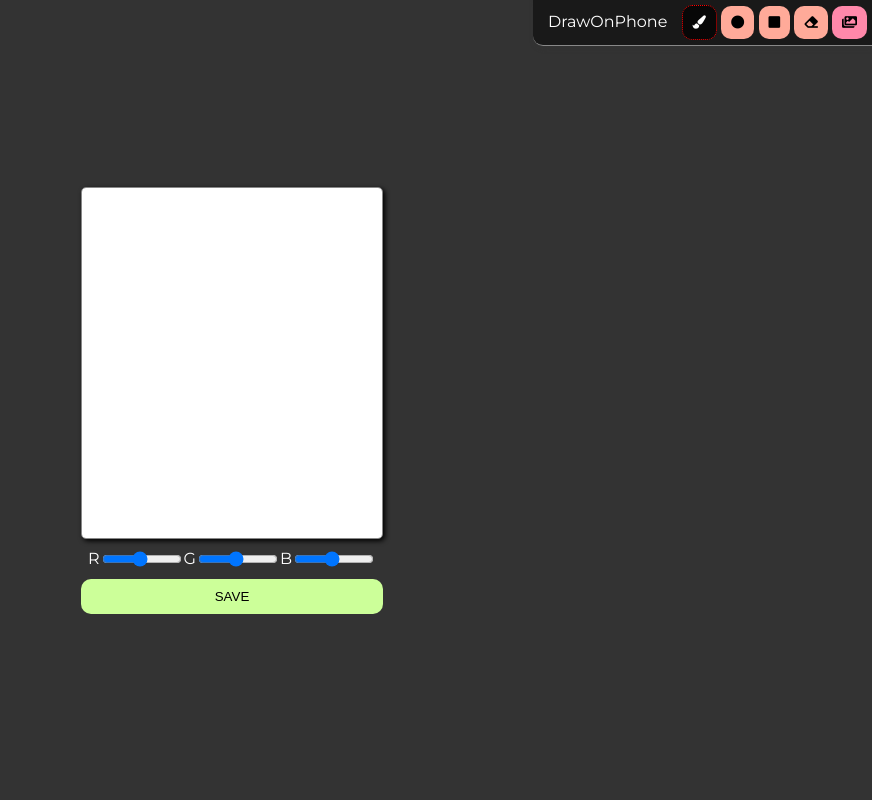
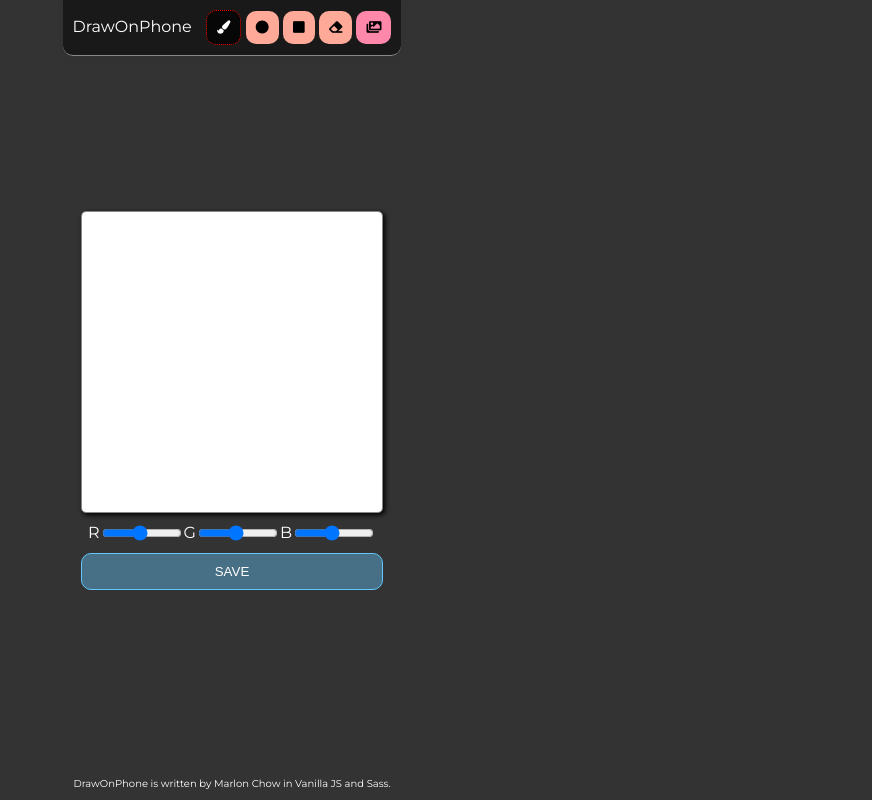
Before and after one commit to hkturtco/drawOnPhone, a plain HTML site: page index.html in a window 1280 px wide. Shown: the whole page, without its empty margins (408-1280 px from the left). Drawn offline with Linux system fonts and the light colour scheme.

Commit message:
Add author footer and interface adjustment

```diff
--- a/index.html
+++ b/index.html
@@ -32,7 +32,7 @@
 				</div>
 			</div>
 			<div id="drawingPad">
-				<canvas id="drawingPadCanvas" width="300px" height="350px"></canvas>
+				<canvas id="drawingPadCanvas" width="300px" height="300px"></canvas>
 				<div id="rgbInput">
 					<label for="rColor">R</label>
 					<input id="rColor" type="range" min="10" max="200" value="100" step="10">
@@ -46,6 +46,11 @@
 			<div id="prompt">
 				<p id="promptMessage"><p>
 			</div>
+
+			<div id="footer">
+				DrawOnPhone is written by Marlon Chow in Vanilla JS and Sass.
+			</div>
 		</div>
+
 	</body>
 </html>
--- a/style/scss/drawingPad.scss
+++ b/style/scss/drawingPad.scss
@@ -30,10 +30,12 @@
 
 		button {
 			width: 100%;
-			background-color: #cf9;
+			background-color: rgba(100,200,255,0.4);
+			color: #fff;
 			border-radius: 10px;
 			padding: 10px;
-			border: none;
+			border: 1px solid rgba(100,200,255,1);
+			outline: none;
 		}
 	}
 }
--- a/style/scss/main.scss
+++ b/style/scss/main.scss
@@ -13,4 +13,15 @@ body{
 	align-items: center;
 	justify-content: center;
 	margin: 0;
+	flex-direction: column;
+
+	#footer{
+		position: fixed;
+		bottom: 0;
+		padding: 10px;
+		margin-top: 10px;
+		width: 75%;
+		font-size: 10px;
+		text-align: center;
+	}
 }
--- a/style/scss/toolbar.scss
+++ b/style/scss/toolbar.scss
@@ -2,17 +2,15 @@ $black: #000;
 
 #toolbar{
 	background: rgba($black, 0.5);
-	border-radius: 0 0 0 10px;
+	border-radius: 0 0 10px 10px;
 	border-bottom: 1px solid #888;
 	position: fixed;
 	top: 0;
-	right: 0;
-	padding: 5px;
+	padding: 10px;
 	box-shadow: 2px 2px 5px #333;
 
 	#titlebar{
 		display: inline-block;
-		margin-left: 10px;
 		margin-right: 10px;
 		p {
 			margin: 0px;
```
Also changed, not shown: style/css/drawingPad.css, style/css/main.css, style/css/toolbar.css, 3 other files.
